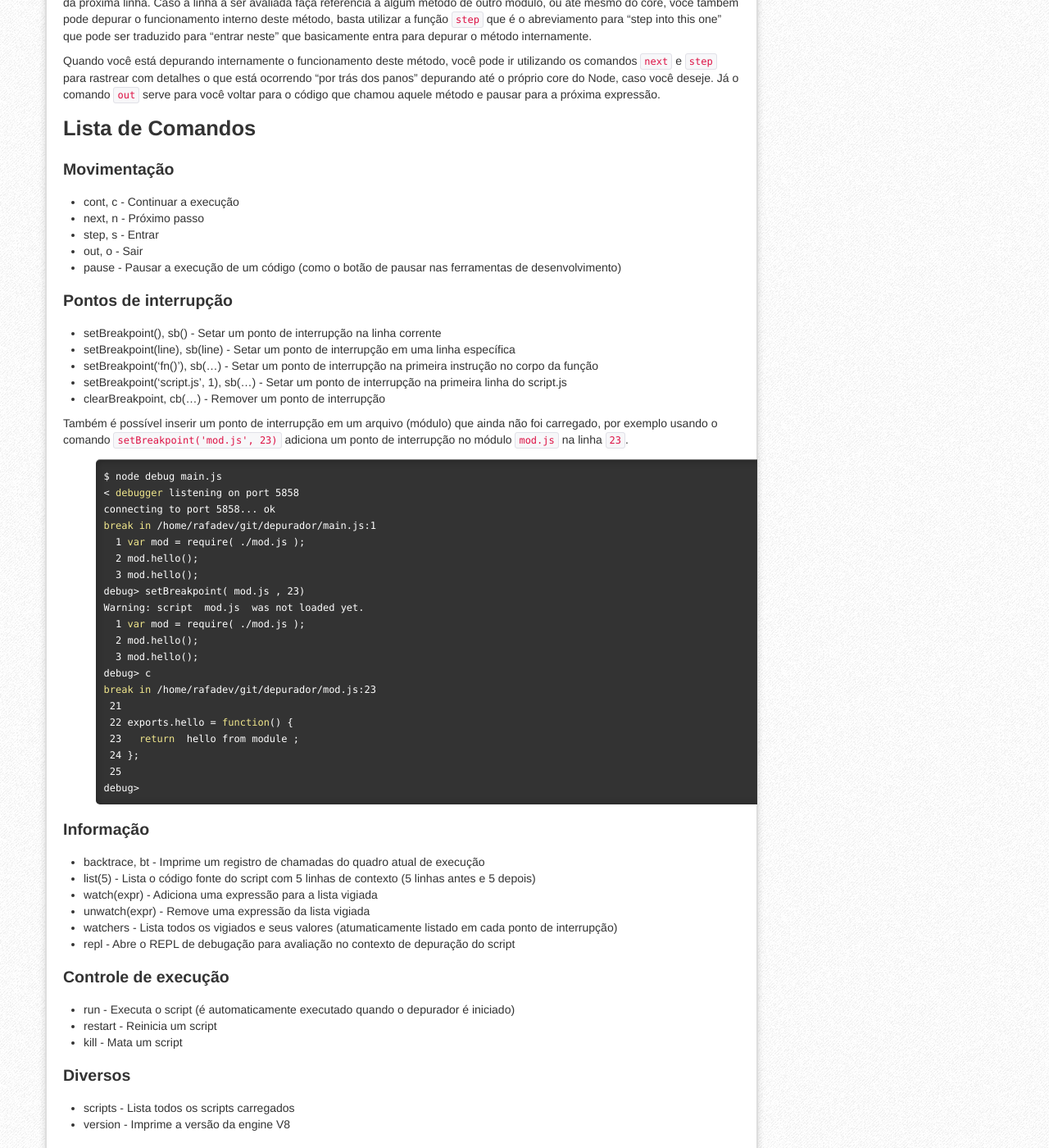
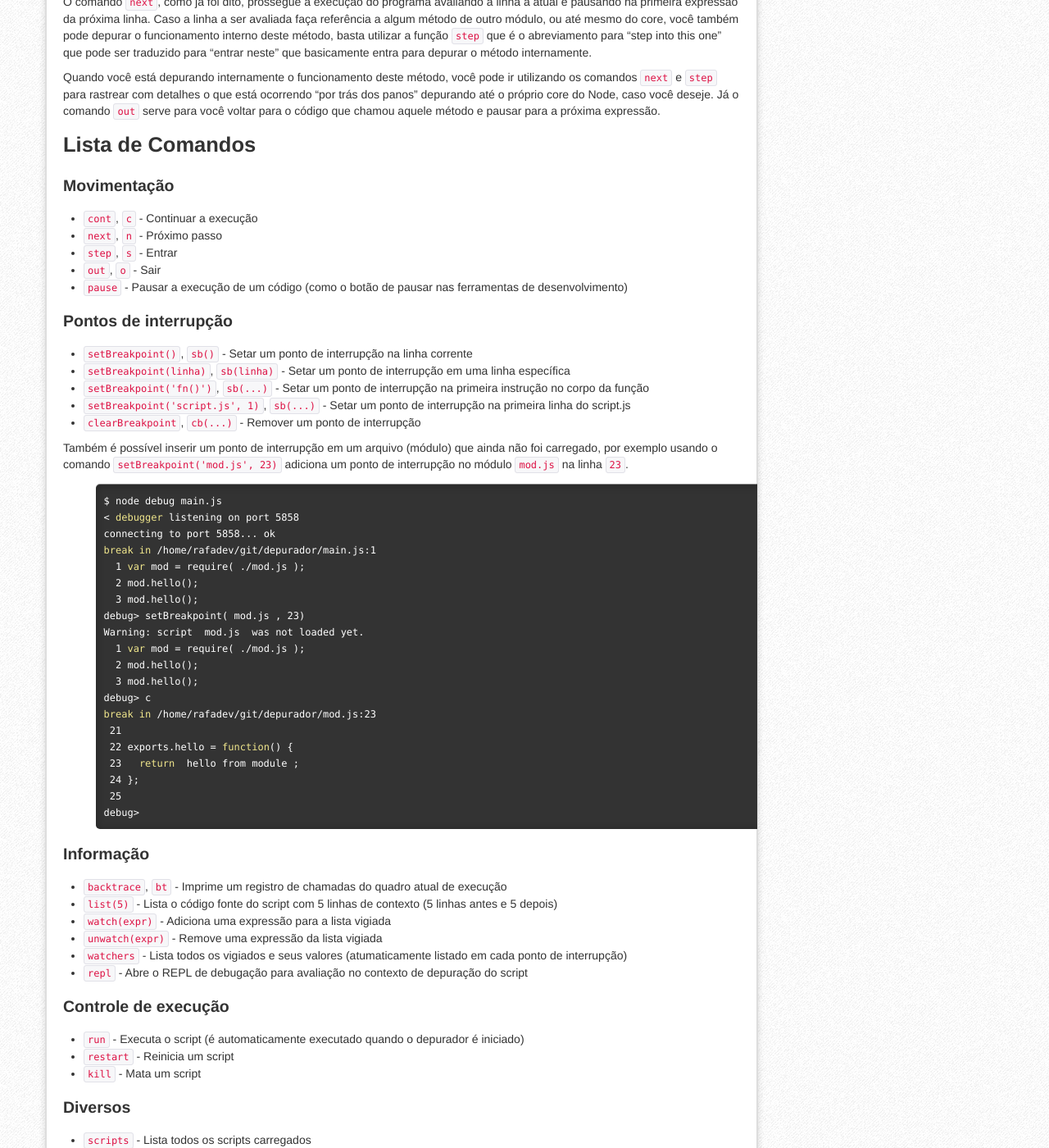
Before and after one commit to nodebr/NodeBR.com, a Jekyll site: the page built from _posts/2013-6-4-depurando-debugando-node-js-com-o-depurador-embutido.md, in a window 1280 px wide and 1400 px high, scrolled down 2757 px. Shown: the whole window at 82% size. Built offline with Jekyll 4.4.1, drawn with Linux system fonts in a browser that asks for light colours; comment, search, counter and statistics services are not loaded; some of the changed text lies outside the part shown.

Commit message:
Corrigindo post depurador

```diff
--- a/_posts/2013-6-4-depurando-debugando-node-js-com-o-depurador-embutido.md
+++ b/_posts/2013-6-4-depurando-debugando-node-js-com-o-depurador-embutido.md
@@ -123,19 +124,19 @@ Quando você está depurando internamente o funcionamento deste método, você p
 
 ### Movimentação
 
-- cont, c - Continuar a execução
-- next, n - Próximo passo
-- step, s - Entrar
-- out, o - Sair
-- pause - Pausar a execução de um código (como o botão de pausar nas ferramentas de desenvolvimento)
+- `cont`, `c` - Continuar a execução
+- `next`, `n` - Próximo passo
+- `step`, `s` - Entrar
+- `out`, `o` - Sair
+- `pause` - Pausar a execução de um código (como o botão de pausar nas ferramentas de desenvolvimento)
 
 ### Pontos de interrupção
 
-- setBreakpoint(), sb() - Setar um ponto de interrupção na linha corrente
-- setBreakpoint(line), sb(line) - Setar um ponto de interrupção em uma linha específica
-- setBreakpoint('fn()'), sb(...) - Setar um ponto de interrupção na primeira instrução no corpo da função
-- setBreakpoint('script.js', 1), sb(...) - Setar um ponto de interrupção na primeira linha do script.js
-- clearBreakpoint, cb(...) - Remover um ponto de interrupção
+- `setBreakpoint()`, `sb()` - Setar um ponto de interrupção na linha corrente
+- `setBreakpoint(linha)`, `sb(linha)` - Setar um ponto de interrupção em uma linha específica
+- `setBreakpoint('fn()')`, `sb(...)` - Setar um ponto de interrupção na primeira instrução no corpo da função
+- `setBreakpoint('script.js', 1)`, `sb(...)` - Setar um ponto de interrupção na primeira linha do script.js
+- `clearBreakpoint`, `cb(...)` - Remover um ponto de interrupção
 
 Também é possível inserir um ponto de interrupção em um arquivo (módulo) que ainda não foi carregado, por exemplo usando o comando `setBreakpoint('mod.js', 23)` adiciona um ponto de interrupção no módulo `mod.js` na linha `23`.
 
@@ -164,23 +165,23 @@ debug>
 
 ### Informação
 
-- backtrace, bt - Imprime um registro de chamadas do quadro atual de execução
-- list(5) - Lista o código fonte do script com 5 linhas de contexto (5 linhas antes e 5 depois)
-- watch(expr) - Adiciona uma expressão para a lista vigiada
-- unwatch(expr) - Remove uma expressão da lista vigiada
-- watchers - Lista todos os vigiados e seus valores (atumaticamente listado em cada ponto de interrupção)
-- repl - Abre o REPL de debugação para avaliação no contexto de depuração do script
+- `backtrace`, `bt` - Imprime um registro de chamadas do quadro atual de execução
+- `list(5)` - Lista o código fonte do script com 5 linhas de contexto (5 linhas antes e 5 depois)
+- `watch(expr)` - Adiciona uma expressão para a lista vigiada
+- `unwatch(expr)` - Remove uma expressão da lista vigiada
+- `watchers` - Lista todos os vigiados e seus valores (atumaticamente listado em cada ponto de interrupção)
+- `repl` - Abre o REPL de debugação para avaliação no contexto de depuração do script
 
 ### Controle de execução
 
-- run - Executa o script (é automaticamente executado quando o depurador é iniciado)
-- restart - Reinicia um script
-- kill - Mata um script
+- `run` - Executa o script (é automaticamente executado quando o depurador é iniciado)
+- `restart` - Reinicia um script
+- `kill` - Mata um script
 
 ### Diversos
 
-- scripts - Lista todos os scripts carregados
-- version - Imprime a versão da engine V8
+- `scripts` - Lista todos os scripts carregados
+- `version` - Imprime a versão da engine V8
 
 
 ## Vantagens de uso
```
Also changed, not shown: other parts of _posts/2013-6-4-depurando-debugando-node-js-com-o-depurador-embutido.md (+1 -0 lines).
